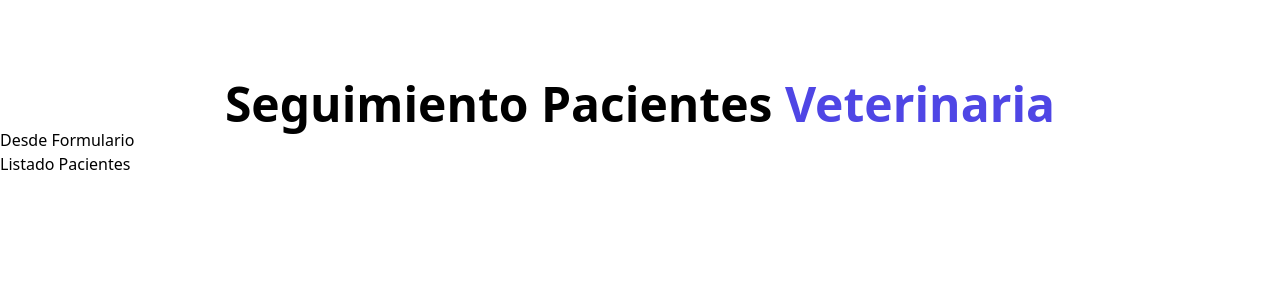
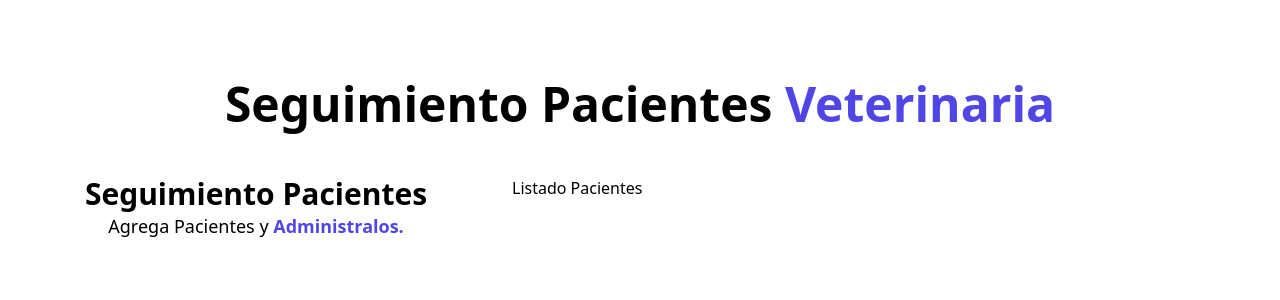
Before and after one commit to armandoltx/citas-react-vite, a React (Vite) app: page / in a window 1280 px wide. Shown: the top 300 px of the page. Built offline with nearby package versions, Linux system fonts and the light colour scheme.

Commit message:
58. Creando el componente de Formulario

```diff
--- a/src/App.jsx
+++ b/src/App.jsx
@@ -6,8 +6,10 @@
   return (
     <div className='container mx-auto mt-20'>
       <Header />
-      <Formulario />
-      <ListadoPacientes />
+      <div className="mt-12 md:flex">
+        <Formulario />
+        <ListadoPacientes />
+      </div>
     </div>
   )
 }
--- a/src/components/Formulario.jsx
+++ b/src/components/Formulario.jsx
@@ -2,8 +2,13 @@
 
 const Formulario = () => {
   return (
-    <div>
-      Desde Formulario
+    <div className='md:w-1/2 lg:w-2/5'>
+      <h2 className='font-black text-3xl text-center'>Seguimiento Pacientes</h2>
+
+      <p className='text-lg mt-r text-center'>
+        Agrega Pacientes y {''}
+        <span className='text-indigo-600 font-bold'>Administralos.</span>
+      </p>
     </div>
   );
 };
--- a/src/components/ListadoPacientes.jsx
+++ b/src/components/ListadoPacientes.jsx
@@ -1,8 +1,8 @@
 const ListadoPacientes = () => {
   return (
-    <h2>
-      Listado Pacientes
-    </h2>
+    <div className='md:w-1/2 lg:w-3/5'>
+      <h2>Listado Pacientes</h2>
+    </div>
   );
 };
 
```
